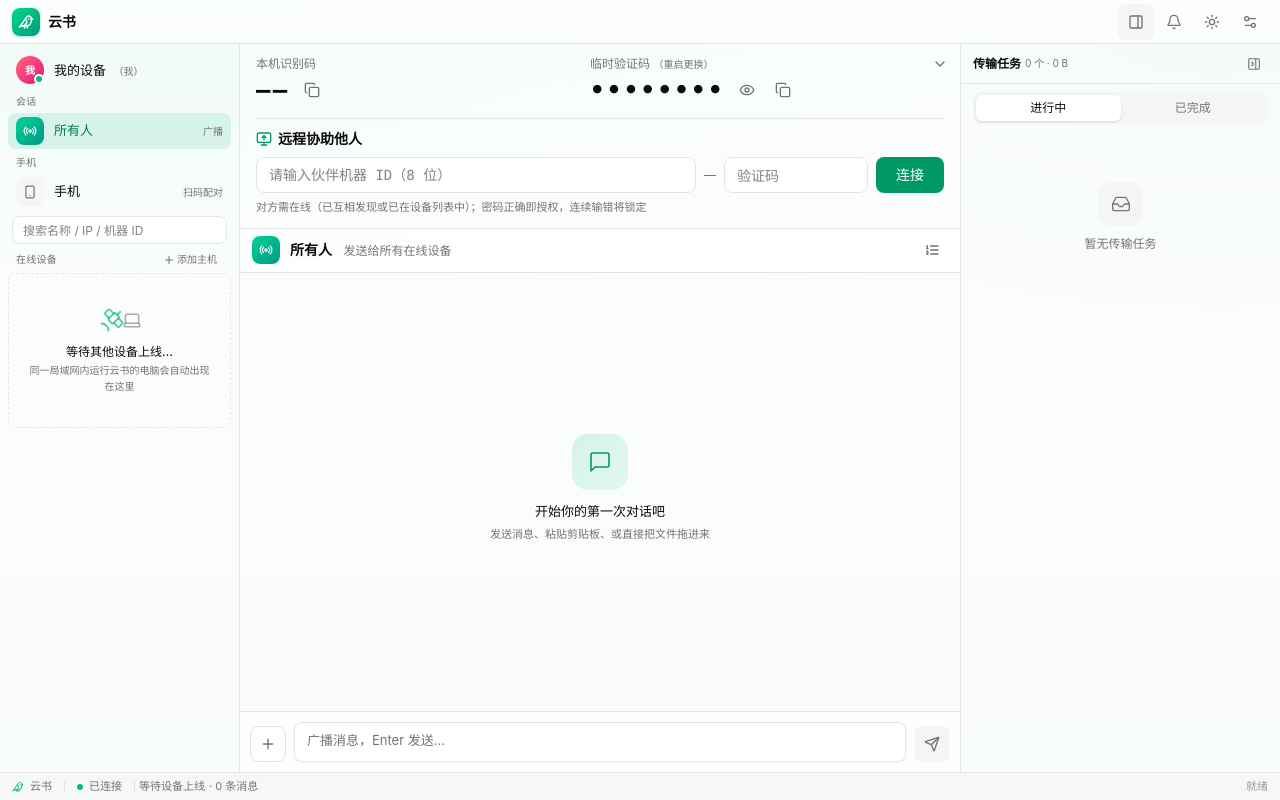
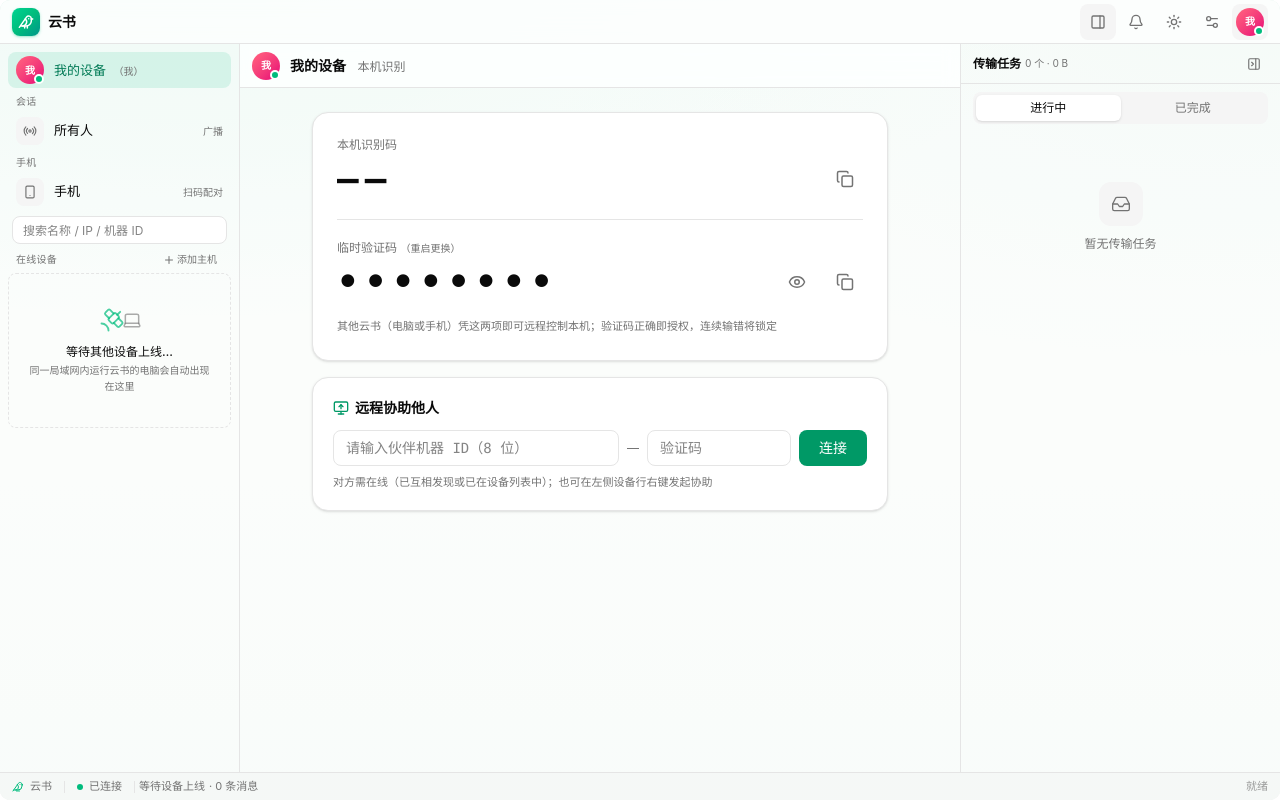
Before and after one commit to vcqr/yunshu, a Vue app in the folder frontend/: page / in a window 1280 px wide. Built offline with nearby package versions, Linux system fonts and the light colour scheme.

Commit message:
中栏改整栏切换：默认本机识别首页，选中设备进会话，点头像回首页；修复圆角未生效（补 html/#app overflow:hidden 前提，body 的 overflow 被传播给视口导致圆角裁不住内容）

```diff
--- a/frontend/src/App.vue
+++ b/frontend/src/App.vue
@@ -27,7 +27,7 @@ const sidebarOpen = ref(false)
 function onDrop(e: Event) {
   const paths: string[] = (e as CustomEvent).detail
   const peer = store.selectedPeer
-  if (!peer || peer === 'broadcast') {
+  if (!peer || peer === 'broadcast' || peer === 'self') {
     toast.error('先在左侧选择一台设备')
     return
   }
@@ -168,6 +168,7 @@ onMounted(async () => {
     <AppHeader
       @open-settings="openSettings"
       @toggle-sidebar="sidebarOpen = true"
+      @go-home="mutations.setSelectedPeer('self')"
     />
 
     <!-- 被控醒目横幅（安全要求：被控状态必须持续可见 + 一键断开） -->
@@ -199,10 +200,11 @@ onMounted(async () => {
         />
       </aside>
 
-      <!-- 中栏：本机识别卡（ID/验证码 + 远程协助直连） + 会话主体 -->
+      <!-- 中栏：默认「本机识别」首页（机器 ID/验证码 + 远程协助）；
+           选中手机或主机后整个中栏切为会话布局 -->
       <div class="flex min-h-0 min-w-0 flex-1 flex-col">
-        <LocalIdentityCard />
-        <ChatPanel :peer="store.selectedPeer" />
+        <LocalIdentityCard v-if="store.selectedPeer === 'self'" />
+        <ChatPanel v-else :peer="store.selectedPeer" />
       </div>
 
       <!-- 第三栏：传输任务面板（lg+ 常驻，可收起/展开） -->
--- a/frontend/src/components/relay/AppHeader.vue
+++ b/frontend/src/components/relay/AppHeader.vue
@@ -10,6 +10,7 @@ import {
   ArrowLeftRight, Bell, BellOff, Menu, Moon, PanelRight, Settings2, Sun,
 } from '@lucide/vue'
 import AppLogo from './AppLogo.vue'
+import RelayAvatar from './RelayAvatar.vue'
 import TrafficLights from './TrafficLights.vue'
 import TransferPanel from './TransferPanel.vue'
 import { store, toggleTransferPanelPersist } from '../../stores/relay-store'
@@ -25,6 +26,7 @@ import {
 const emit = defineEmits<{
   (e: 'open-settings'): void
   (e: 'toggle-sidebar'): void
+  (e: 'go-home'): void
 }>()
 
 const activeCount = computed(
@@ -38,6 +40,13 @@ const badge = computed(() =>
   activeCount.value > 0
     ? activeCount.value > 9 ? '9+' : String(activeCount.value)
     : ''
+)
+
+/** 在「本机识别」首页（头像高亮） */
+const inHome = computed(() => store.selectedPeer === 'self')
+/** 各会话未读总数：首页头像角标（首页本身看不到各会话未读，靠它提醒） */
+const homeUnread = computed(() =>
+  Object.values(store.unread).reduce((sum, n) => sum + n, 0)
 )
 
 const transferOpen = ref(false)
@@ -160,6 +169,25 @@ const transferOpen = ref(false)
         <Settings2 class="size-4" />
       </button>
 
+      <!-- 自己的头像：回到「本机识别」首页（机器 ID + 验证码），选中会话时提示未读 -->
+      <button
+        aria-label="本机识别（机器 ID 与验证码）"
+        title="本机识别"
+        :aria-pressed="inHome"
+        :class="cn(
+          'relative flex size-9 items-center justify-center rounded-lg transition-colors',
+          inHome ? 'bg-accent' : 'hover:bg-accent'
+        )"
+        @click="emit('go-home')"
+      >
+        <RelayAvatar :name="store.meName" size="sm" :online="true" />
+        <span
+          v-if="homeUnread > 0"
+          aria-hidden="true"
+          class="absolute top-0.5 right-0.5 flex h-3.5 min-w-3.5 items-center justify-center rounded-full bg-red-500 px-0.5 text-[9px] font-bold leading-none text-white"
+        >{{ homeUnread > 9 ? '9+' : homeUnread }}</span>
+      </button>
+
       <!-- Windows/Linux 方块窗口按钮：只在 Tauri 壳里渲染；浏览器里不显示（关闭=隐藏进托盘，退出走托盘菜单） -->
       <template v-if="appWin && !IS_MAC">
         <span class="mx-1 h-4 w-px bg-border" aria-hidden="true" />
--- a/frontend/src/components/relay/DeviceSidebar.vue
+++ b/frontend/src/components/relay/DeviceSidebar.vue
@@ -133,7 +133,7 @@ function ctxRemoveHost() {
   const d = ctx.value?.device
   closeCtx()
   if (!d?.addr) return
-  if (d.id === store.selectedPeer) mutations.setSelectedPeer('broadcast')
+  if (d.id === store.selectedPeer) mutations.setSelectedPeer('self')
   relayActions.removeHost(d.addr)
 }
 /** 点击设备：离线的手动主机顺手发起重连 */
@@ -184,10 +184,20 @@ async function ctxSendFolderPhone() {
 
 <template>
   <div class="flex h-full min-h-0 flex-col gap-1.5 p-2">
-    <!-- 我的信息行 -->
-    <div
-      class="flex h-10 items-center gap-2.5 rounded-lg px-2 md:h-9"
-      :title="`${store.meName} · ${store.meIp || store.serverAddr}`"
+    <!-- 我的信息行：点击回到「本机识别」首页（与头部头像一致） -->
+    <button
+      type="button"
+      role="tab"
+      :aria-selected="store.selectedPeer === 'self'"
+      :title="`${store.meName} · 本机识别（机器 ID 与验证码）`"
+      :class="cn(
+        'flex h-10 w-full items-center gap-2.5 rounded-lg px-2 text-left transition-colors md:h-9',
+        'focus-visible:ring-[3px] focus-visible:ring-ring/50 focus-visible:outline-none',
+        store.selectedPeer === 'self'
+          ? 'bg-emerald-500/12 text-emerald-700 dark:text-emerald-300'
+          : 'hover:bg-accent'
+      )"
+      @click="emit('select', 'self')"
     >
       <RelayAvatar :name="store.meName" size="sm" :online="true" />
       <div class="min-w-0 flex-1 leading-tight">
@@ -200,7 +210,7 @@ async function ctxSendFolderPhone() {
         v-if="store.meIp"
         class="shrink-0 font-mono text-[10px] text-muted-foreground"
       >{{ store.meIp }}</span>
-    </div>
+    </button>
 
     <!-- 会话 -->
     <div class="shrink-0">
--- a/frontend/src/components/relay/LocalIdentityCard.vue
+++ b/frontend/src/components/relay/LocalIdentityCard.vue
@@ -1,21 +1,15 @@
 <script setup lang="ts">
 /**
- * LocalIdentityCard：中栏顶部的本机识别卡（RustDesk 风格）
+ * LocalIdentityCard：中栏「本机识别」首页视图（RustDesk 风格，占满整个中栏）
  * 大号展示机器 ID + 临时验证码（复制/眼睛开关），下方「远程协助他人」直连表单。
- * 可折叠（记忆在 localStorage），默认展开。
+ * 选中手机/主机/广播时中栏切到 ChatPanel；点头部（或侧栏）自己的头像回到本视图。
  */
 import { computed, ref } from 'vue'
-import { ChevronDown, ChevronUp, Copy, Eye, EyeOff, MonitorUp } from '@lucide/vue'
+import { Copy, Eye, EyeOff, MonitorUp } from '@lucide/vue'
+import RelayAvatar from './RelayAvatar.vue'
 import { store } from '../../stores/relay-store'
 import { relayActions } from '../../hooks/use-relay'
 import { toast } from '../../hooks/use-toast'
-
-const COLLAPSE_KEY = 'ys-idcard-collapsed'
-const collapsed = ref(localStorage.getItem(COLLAPSE_KEY) === '1')
-function toggleCollapse() {
-  collapsed.value = !collapsed.value
-  try { localStorage.setItem(COLLAPSE_KEY, collapsed.value ? '1' : '0') } catch { /* 隐私模式等 */ }
-}
 
 /* 密码默认打码（防肩窥/录屏），点眼睛显示 */
 const showPw = ref(false)
@@ -61,74 +55,80 @@ function connectPeer() {
 </script>
 
 <template>
-  <div class="bg-card/60 relative shrink-0 border-b px-4 py-3 backdrop-blur">
-    <!-- 折叠/展开按钮 -->
+  <section
+    aria-label="本机识别"
+    class="bg-card/40 relative flex min-h-0 min-w-0 flex-1 flex-col"
+  >
+    <!-- 头部（与会话头同规格）：自己的头像 + 设备名/IP -->
+    <div class="flex h-11 shrink-0 items-center gap-2.5 border-b bg-card/70 px-3 backdrop-blur-sm">
+      <RelayAvatar :name="store.meName" size="sm" :online="true" />
+      <p class="min-w-0 flex-1 truncate text-sm font-semibold">
+        {{ store.meName }}
+        <span v-if="store.meIp" class="ml-2 font-mono text-xs font-normal text-muted-foreground">{{ store.meIp }}</span>
+        <span class="ml-2 text-xs font-normal text-muted-foreground">本机识别</span>
+      </p>
+    </div>
+
+    <div class="custom-scroll flex-1 overflow-y-auto px-4 py-6">
+      <div class="mx-auto flex w-full max-w-xl flex-col gap-4">
+        <!-- 识别码 + 验证码 -->
+        <div class="rounded-2xl border bg-card p-6 shadow-sm">
+          <!-- 本机识别码 -->
+          <p class="text-xs text-muted-foreground">本机识别码</p>
+          <div class="mt-1.5 flex items-center gap-3">
+            <span class="min-w-0 flex-1 truncate font-mono text-4xl font-bold tracking-[6px]">{{ idDisplay }}</span>
             <button
               type="button"
-      class="absolute right-2 top-2 flex size-6 items-center justify-center rounded-md text-muted-foreground hover:bg-accent hover:text-foreground"
-      :aria-label="collapsed ? '展开本机识别卡' : '折叠本机识别卡'"
-      :title="collapsed ? '展开' : '折叠'"
-      @click="toggleCollapse"
-    >
-      <ChevronDown v-if="!collapsed" class="size-4" />
-      <ChevronUp v-else class="size-4" />
-    </button>
-
-    <template v-if="!collapsed">
-      <div class="grid grid-cols-1 gap-3 pr-8 sm:grid-cols-2">
-        <!-- 本机识别码 -->
-        <div>
-          <p class="text-xs text-muted-foreground">本机识别码</p>
-          <div class="mt-0.5 flex items-center gap-2">
-            <span class="truncate font-mono text-2xl font-bold tracking-widest">{{ idDisplay }}</span>
-            <button
-              type="button"
-              class="flex size-7 shrink-0 items-center justify-center rounded-md text-muted-foreground hover:bg-accent hover:text-foreground"
+              class="flex size-9 shrink-0 items-center justify-center rounded-lg text-muted-foreground hover:bg-accent hover:text-foreground"
               aria-label="复制机器 ID"
               title="复制"
               @click="copyText(idText, '机器 ID')"
             >
-              <Copy class="size-4" />
+              <Copy class="size-4.5" />
             </button>
           </div>
-        </div>
+
+          <div class="bg-border my-5 h-px" aria-hidden="true"></div>
+
           <!-- 临时验证码 -->
-        <div>
           <p class="text-xs text-muted-foreground">
             临时验证码 <span class="text-[10px]">（重启更换）</span>
           </p>
-          <div class="mt-0.5 flex items-center gap-2">
-            <span class="truncate font-mono text-2xl font-bold tracking-widest">{{ pwDisplay }}</span>
+          <div class="mt-1.5 flex items-center gap-3">
+            <span class="min-w-0 flex-1 truncate font-mono text-4xl font-bold tracking-[6px]">{{ pwDisplay }}</span>
             <button
               type="button"
-              class="flex size-7 shrink-0 items-center justify-center rounded-md text-muted-foreground hover:bg-accent hover:text-foreground"
+              class="flex size-9 shrink-0 items-center justify-center rounded-lg text-muted-foreground hover:bg-accent hover:text-foreground"
               :aria-label="showPw ? '隐藏验证码' : '显示验证码'"
               :title="showPw ? '隐藏' : '显示'"
               @click="showPw = !showPw"
             >
-              <EyeOff v-if="showPw" class="size-4" />
-              <Eye v-else class="size-4" />
+              <EyeOff v-if="showPw" class="size-4.5" />
+              <Eye v-else class="size-4.5" />
             </button>
             <button
               type="button"
-              class="flex size-7 shrink-0 items-center justify-center rounded-md text-muted-foreground hover:bg-accent hover:text-foreground"
+              class="flex size-9 shrink-0 items-center justify-center rounded-lg text-muted-foreground hover:bg-accent hover:text-foreground"
               aria-label="复制验证码"
               title="复制"
               @click="copyText(store.remoteTempPassword || '', '验证码')"
             >
-              <Copy class="size-4" />
+              <Copy class="size-4.5" />
             </button>
           </div>
-        </div>
+
+          <p class="mt-4 text-[11px] leading-relaxed text-muted-foreground">
+            其他云书（电脑或手机）凭这两项即可远程控制本机；验证码正确即授权，连续输错将锁定
+          </p>
         </div>
 
         <!-- 远程协助他人 -->
-      <div class="mt-3 border-t pt-2.5">
+        <div class="rounded-2xl border bg-card p-5 shadow-sm">
           <p class="flex items-center gap-1.5 text-sm font-semibold">
             <MonitorUp class="size-4 text-emerald-600" />
             远程协助他人
           </p>
-        <div class="mt-2 flex gap-2">
+          <div class="mt-3 flex gap-2">
             <input
               v-model="form.machineId"
               placeholder="请输入伙伴机器 ID（8 位）"
@@ -153,18 +153,11 @@ function connectPeer() {
               连接
             </button>
           </div>
-        <p class="mt-1.5 text-[11px] text-muted-foreground">
-          对方需在线（已互相发现或已在设备列表中）；密码正确即授权，连续输错将锁定
-        </p>
-      </div>
-    </template>
-
-    <!-- 折叠态：单行摘要 -->
-    <div v-else class="flex items-center justify-between gap-2 pr-8">
-      <p class="truncate font-mono text-xs text-muted-foreground">
-        本机 ID <span class="text-foreground">{{ idDisplay }}</span>
-        · 验证码 <span class="text-foreground">{{ pwDisplay }}</span>
+          <p class="mt-2 text-[11px] text-muted-foreground">
+            对方需在线（已互相发现或已在设备列表中）；也可在左侧设备行右键发起协助
           </p>
         </div>
       </div>
+    </div>
+  </section>
 </template>
--- a/frontend/src/hooks/use-relay.ts
+++ b/frontend/src/hooks/use-relay.ts
@@ -132,10 +132,10 @@ function applyPeers(peers: any[]) {
     }
   }
   mutations.setDevices(devices)
-  // 选中设备消失时回到广播会话
-  if (selected && selected !== 'phone' && selected !== 'broadcast' &&
+  // 选中设备消失时回到本机识别首页
+  if (selected && selected !== 'self' && selected !== 'phone' && selected !== 'broadcast' &&
       !devices.some((d) => d.id === selected)) {
-    mutations.setSelectedPeer('broadcast')
+    mutations.setSelectedPeer('self')
   }
 }
 
--- a/frontend/src/stores/relay-store.ts
+++ b/frontend/src/stores/relay-store.ts
@@ -14,7 +14,7 @@ export interface RelayState {
   meIp: string
   connection: ConnectionState
   devices: Device[]           // 飞鸽电脑设备（手机作为伪设备单独处理）
-  selectedPeer: string        // 'phone' | 'broadcast' 或 deviceId
+  selectedPeer: string        // 'self'（本机识别首页）| 'phone' | 'broadcast' 或 deviceId
   phoneConnected: boolean     // 手机配对状态
   phoneName: string
   messages: ChatMessage[]
@@ -54,7 +54,7 @@ export const store = reactive<RelayState>({
   meIp: '',
   connection: 'connecting',
   devices: [],
-  selectedPeer: 'broadcast',
+  selectedPeer: 'self',
   phoneConnected: false,
   phoneName: '手机',
   messages: [],
--- a/frontend/src/style.css
+++ b/frontend/src/style.css
@@ -68,11 +68,14 @@
 
 @layer base {
   * { border-color: var(--color-border); outline-color: color-mix(in oklab, var(--color-ring) 50%, transparent); }
-  html, body, #app { height: 100%; }
-  /* body 背景透明：窗口圆角（body.window-rounded）外的四角透出桌面，
-     页面底色由 App 根节点 .airpigeon-bg 承担 */
+  /* 圆角窗口前提（AShell 方案，缺一不可）：
+     - background transparent：圆角外的四角透出桌面，页面底色由 .airpigeon-bg 承担；
+     - html 必须 overflow:hidden —— CSS 规定 html 为默认 visible 时，body 的
+       overflow:hidden 会传播给视口、body 自身变成 visible，body.window-rounded
+       的 border-radius 就裁不住内容（四角方角的根因）；html 非 visible 后
+       body 的 overflow 才在自己身上生效 */
+  html, body, #app { height: 100%; background: transparent; overflow: hidden; }
   body {
-    background: transparent;
     color: var(--color-foreground);
     font-family: -apple-system, "PingFang SC", "Microsoft YaHei", sans-serif;
   }
```
Lines whose indentation alone changed are shown as unchanged.
